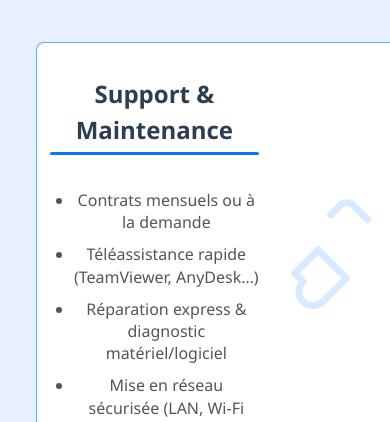
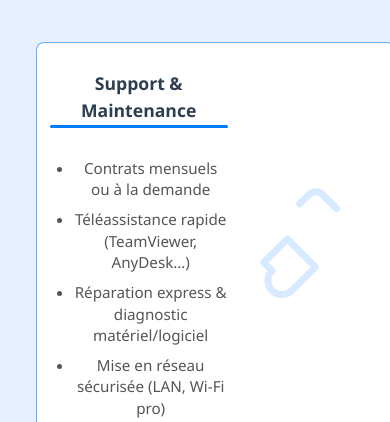
Before and after one commit to davon6/abdel_ITSupport, a Vue app: page /#/professionnels in a window 390 px wide. Shown: the part 422-844 px from the top of the page. Built offline with nearby package versions, Linux system fonts and the light colour scheme.

Commit message:
pro layout mobile

```diff
--- a/src/components/Professionnels.vue
+++ b/src/components/Professionnels.vue
@@ -611,11 +611,12 @@ main.container {
     margin-bottom: 0.3em !important;
   }
 
-  .section-card h3 {
-    font-size: 1.1em !important; /* was around 1.25em */
+  /* Smaller title and list text */
+  .section-card .shine-title {
+    font-size: 1.1em !important; /* slightly smaller */
   }
-  .section-card p {
-    font-size: 0.95em !important; /* just a tad smaller */
+  .section-card .text-block li {
+    font-size: 0.95em !important; /* tad smaller */
     line-height: 1.4em !important;
   }
 }
```
